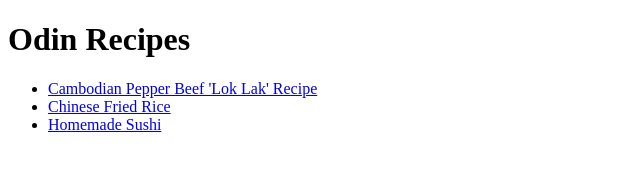
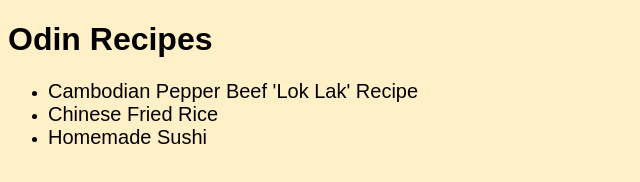
Before and after one commit to ChhayThan/odin-recipes, a plain HTML site: page index.html in a window 1280 px wide. Shown: the whole page, without its empty margins (0-640 px from the left). Drawn offline with Linux system fonts and the light colour scheme.

Commit message:
Styled the pages
Changed background color, added a design for the links, changed the alignments of the headings.
Added design borders around the images.

```diff
--- a/index.html
+++ b/index.html
@@ -4,6 +4,7 @@
     <meta charset="UTF-8">
     <meta name="viewport" content="width=device-width, initial-scale=1.0">
     <title>Odin Recipes</title>
+    <link rel="stylesheet" href="styles.css">
 </head>
 <body>
 
--- /dev/null
+++ b/styles.css
@@ -0,0 +1,41 @@
+* {
+    font-family: Arial, Helvetica, sans-serif;
+}
+
+body {
+    background-color: #fff0c8;
+}
+
+h1 {
+    text-align: left;
+}
+
+a {
+    color: #000;
+    position: relative;
+    text-decoration: none;
+    font-size: 20px;
+  }
+
+  a::before {
+    background: hsl(45 100% 70%);
+    content: "";
+    inset: 0;
+    position: absolute;
+    transform: scaleX(0);
+    transform-origin: right;
+    transition: transform 0.5s ease-in-out;
+    z-index: -1;
+  }
+
+  a:hover::before {
+    transform: scaleX(1);
+    transform-origin: left;
+  }
+
+  img {
+    width: 400px;
+    height: auto;
+    border: 5px solid #ff9900;
+    border-radius: 25px;
+  }
```
Also changed, not shown: recipes/fried-rice.html (+12 -1 lines).
